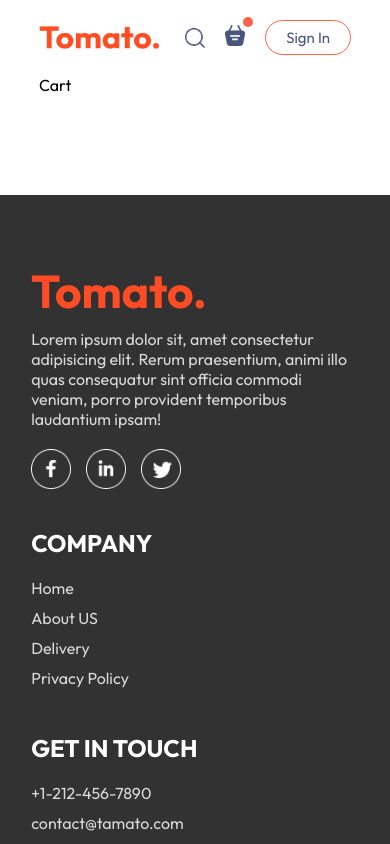
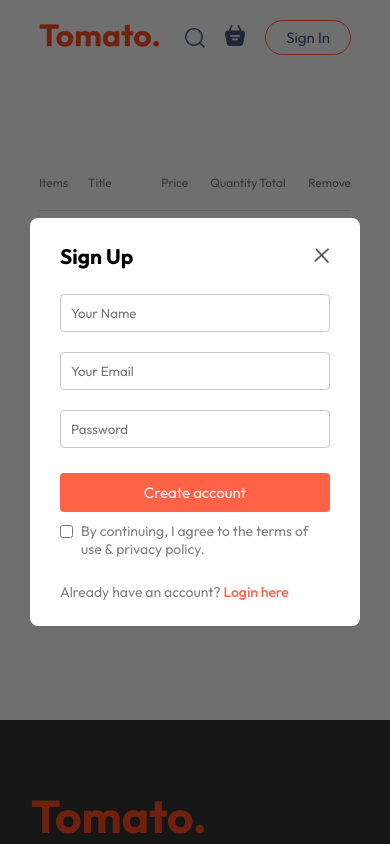
Before and after one commit to parvinder-singh-2/food-del, a React (Vite) app in the folder frontend/: page /cart in a window 390 px wide. Both pictures are taken after a click on the button "Sign In". Shown: the top 844 px of the page. Built offline with nearby package versions, Linux system fonts and the light colour scheme.

Commit message:
created cart funtionality

```diff
--- a/frontend/src/App.jsx
+++ b/frontend/src/App.jsx
@@ -1,17 +1,22 @@
-import React from 'react'
+import React, { useState } from 'react'
 import Navbar from './components/navbar/Navbar'
 import { Routes, Route } from 'react-router-dom'
 import Home from './pages/Home/Home'
 import Cart from './pages/Cart/Cart'
 import PlaceOrder from './pages/PlaceOrder/PlaceOrder'
 import Footer from './components/Footer/Footer'
+import LoginPopup from './components/LoginPopup/LoginPopup'
 
 
 const App = () => {
+
+  const [showLogin, setShowLogin] = useState(false)
+
   return (
     <>
+    {showLogin ? <LoginPopup setShowLogin={setShowLogin}/> : <></>}
     <div className="app">
-      <Navbar />
+      <Navbar  setShowLogin={setShowLogin}/>
       <Routes>
         <Route path="/" element={<Home />} />
         <Route path="/cart" element={<Cart />} />
--- /dev/null
+++ b/frontend/src/components/LoginPopup/LoginPopup.css
@@ -0,0 +1,74 @@
+.login-popup{
+    position: absolute;
+    z-index: 1;
+    width: 100%;
+    height: 100%;
+    background-color: #00000090;
+    display: grid;
+}
+
+.login-popup-container{
+    place-self: center;
+    width: max(23vw, 330px);
+    color: #808080;
+    background-color: white;
+    display: flex;
+    flex-direction: column;
+    gap: 25px;
+    padding: 25px 30px;
+    border-radius: 8px;
+    font-size: 14px;
+    animation: fadeIn 0.5s;
+}
+
+.login-popup-title {
+    display: flex;
+    justify-content: space-between;
+    align-items: center;
+    color: #000;
+}
+
+.login-popup-title img {
+    width: 16px;
+    cursor: pointer;
+}
+
+.login-popup-inputs {
+    display: flex;
+    flex-direction: column;
+    gap: 20px;
+}
+
+.login-popup-inputs input {
+    outline: none;
+    border: 1px solid #c9c9c9;
+    padding: 10px;
+    border-radius: 4px;
+}
+
+.login-popup-container button {
+    border: none;
+    padding: 10px;
+    border-radius: 4px;
+    color: white;
+    background-color: tomato;
+    font-size: 15px;
+    cursor: pointer;
+}
+
+.login-popup-condition{
+    display: flex;
+    align-items: start;
+    gap: 8px;
+    margin-top: -15px;
+}
+
+.login-popup-condition input{
+    margin-top: 3px;
+}
+
+.login-popup p span {
+    color: tomato;
+    font-weight: 500;
+    cursor: pointer;
+}
--- /dev/null
+++ b/frontend/src/components/LoginPopup/LoginPopup.jsx
@@ -0,0 +1,34 @@
+import React, { useState } from 'react'
+import "./LoginPopup.css"
+import {assets} from "../../assets/assets"
+
+const LoginPopup = ({setShowLogin}) => {
+
+    const [currState, setCurrState] =useState("Sign Up")
+
+  return (
+    <div className="login-popup">
+        <form action="" className="login-popup-container">
+            <div className="login-popup-title">
+                <h2>{currState}</h2>
+                <img onClick={() => setShowLogin(false)} src={assets.cross_icon} alt="" />
+            </div>
+            <div className="login-popup-inputs">
+                {currState==="Login" ? <></> : <input type="text" placeholder='Your Name' required />}
+                <input type="email" placeholder='Your Email' required />
+                <input type="password" placeholder='Password' required />
+            </div>
+            <button>{currState==="Sign Up"? "Create account" : "Login"}</button>
+            <div className="login-popup-condition">
+                <input type="checkbox" required />
+                <p>By continuing, I agree to the terms of use & privacy policy.</p>
+            </div>
+            {currState==="Login" ?
+            <p>Create a new account? <span onClick={() => setCurrState("Sign Up")}>Click here</span></p>
+            : <p>Already have an account? <span onClick={() => setCurrState("Login")}>Login here</span></p>}
+        </form>
+    </div>
+  )
+}
+
+export default LoginPopup
--- a/frontend/src/components/navbar/Navbar.jsx
+++ b/frontend/src/components/navbar/Navbar.jsx
@@ -1,25 +1,30 @@
-import { useState } from "react";
+import { useContext, useState } from "react";
 import "./navbar.css";
+import {Link} from "react-router-dom"
+import { StoreContext } from "../../context/StoreContext";
 
-const Navbar = () => {
+const Navbar = ({setShowLogin}) => {
 
   const [menu, Setmenu] = useState("home");
+
+  const {getTotalCartAmount} = useContext(StoreContext)
+
   return (
     <div className="navbar">
-        <img src="logo.png" alt="" className="logo" />
+        <Link to="/"><img src="logo.png" alt="" className="logo" /></Link>
         <ul className="navbar-menu">
-          <li onClick={() => Setmenu("home")} className={menu==="home"?"active":""}>home</li>
-          <li onClick={() => Setmenu("menu")} className={menu==="menu"?"active":""}>menu</li>
-          <li onClick={() => Setmenu("mobile-app")} className={menu==="mobile-app"?"active":""}>mobile-app</li>
-          <li onClick={() => Setmenu("contact-us")} className={menu==="contact-us"?"active":""}>contact us</li>
+          <Link to="/" onClick={() => Setmenu("home")} className={menu==="home"?"active":""}>home</Link>
+          <a href="#explore-menu" onClick={() => Setmenu("menu")} className={menu==="menu"?"active":""}>menu</a>
+          <a href="#app-download" onClick={() => Setmenu("mobile-app")} className={menu==="mobile-app"?"active":""}>mobile-app</a>
+          <a href="#footer" onClick={() => Setmenu("contact-us")} className={menu==="contact-us"?"active":""}>contact us</a>
         </ul>
         <div className="navbar-right">
           <img src="search_icon.png" alt="" />
           <div className="navbar-search-icon">
-            <img src="basket_icon.png" alt="" />
-            <div className="dot"></div>
+            <Link to="/cart"><img src="basket_icon.png" alt="" /></Link>
+            <div className={getTotalCartAmount() === 0 ? "" : "dot"}></div>
           </div>
-          <button>Sign In</button>
+          <button onClick={()=> setShowLogin(true)} >Sign In</button>
         </div>
     </div>
   )
--- a/frontend/src/context/StoreContext.jsx
+++ b/frontend/src/context/StoreContext.jsx
@@ -21,9 +21,16 @@
         setCartItems((prev) => ({...prev, [itemId]:prev[itemId]-1}))
     }
 
-    useEffect(() => {
-        console.log(cartItems)
-    }, [cartItems])
+    const getTotalCartAmount = () => {
+        let totalAmount = 0;
+        for(const item in cartItems) {
+            if (cartItems[item] > 0) {
+                let itemInfo = food_list.find((product) => product._id === item);
+                totalAmount += itemInfo.price*cartItems[item];
+            }
+        }
+        return totalAmount;
+    }
 
     const contextValue = {
         food_list,
@@ -31,6 +38,7 @@
         setCartItems,
         addToCart,
         removeFromCart,
+        getTotalCartAmount,
 
     }
     return (
--- a/frontend/src/index.css
+++ b/frontend/src/index.css
@@ -6,6 +6,7 @@
   margin: 0;
   box-sizing: border-box;
   font-family: Outfit, sans-serif;
+  scroll-behavior: smooth;
 }
 
 body {
--- a/frontend/src/pages/Cart/Cart.css
+++ b/frontend/src/pages/Cart/Cart.css
@@ -0,0 +1,109 @@
+.cart{
+    margin-top: 100px;
+}
+
+.cart-items-title{
+    display: grid;
+    grid-template-columns: 1fr 1.5fr 1fr 1fr 1fr 0.5fr;
+    align-items: center;
+    color: gray;
+    font-size: max(1vw, 12px);
+}
+
+.cart-items-item{
+    margin: 10px 0;
+    color: black;
+    padding-top: 20px;
+}
+
+.cart-items-item img {
+    width: 5vw;
+    border-radius: 20%;
+}
+.cart hr {
+    height: 1px;
+    background-color: #e2e2e2;
+    border: none;
+}
+
+.cart-items-item .cross{
+    cursor: pointer;
+}
+
+.cart-bottom{
+    margin-top: 80px;
+    display: flex;
+    justify-content: space-between;
+    gap: max(12vw, 20px);
+}
+
+.cart-total{
+    flex: 1;
+    display: flex;
+    flex-direction: column;
+    gap: 20px;
+}
+
+.cart-total-details{
+    display: flex;
+    justify-content: space-between;
+    color: #555;
+}
+
+.cart-total hr{
+    margin: 10px 0px;
+
+}
+
+.cart-total button{
+    border: none;
+    color: white;
+    background-color: tomato;
+    width: max(15vw, 200px);
+    padding: 12px 0px;
+    border-radius: 4px;
+    cursor: pointer;
+}
+
+.cart-promocode{
+    flex: 1;
+}
+
+.cart-promocode p{
+    color: #555;
+}
+
+.cart-promocode-input {
+    margin-top: 10px;
+    display: flex;
+    justify-content: space-between;
+    align-items: center;
+    background-color: #eaeaea;
+    border-radius: 4px;
+}
+
+.cart-promocode-input input{
+    background: transparent;
+    border: none;
+    outline: none;
+    padding-left: 10px;
+}
+
+.cart-promocode-input button{
+    width: max(10vw, 150px);
+    padding: 12px 5px;
+    background-color: black;
+    border: none;
+    color: white;
+    border-radius: 4px;
+}
+
+@media (max-width: 750px) {
+    .cart-bottom{
+        flex-direction: column-reverse;
+    }
+
+    .cart-promocode{
+        justify-content: start;
+    }
+}
--- a/frontend/src/pages/Cart/Cart.jsx
+++ b/frontend/src/pages/Cart/Cart.jsx
@@ -1,8 +1,74 @@
+import { useContext } from "react";
 import "./Cart.css";
+import { StoreContext } from "../../context/StoreContext"
 
 const Cart = () => {
+
+  const {cartItems, food_list, removeFromCart, getTotalCartAmount} = useContext(StoreContext);
+
   return (
-    <div>Cart</div>
+    <div className="cart">
+      <div className="cart-items">
+        <div className="cart-items-title">
+          <p>Items</p>
+          <p>Title</p>
+          <p>Price</p>
+          <p>Quantity</p>
+          <p>Total</p>
+          <p>Remove</p>
+        </div>
+        <br />
+        <hr />
+        {food_list.map((item, index) => {
+          if(cartItems[item._id]>0) {
+            return (
+              <>
+              <div className="cart-items-title cart-items-item">
+                <img src={item.image} alt="" />
+                <p>{item.name}</p>
+                <p>${item.price}</p>
+                <p>{cartItems[item._id]}</p>
+                <p>${item.price* cartItems[item._id]}</p>
+                <p onClick={() => removeFromCart(item._id)} className="cross">x</p>
+              </div>
+              <hr />
+              </>
+            )
+          }
+        })}
+      </div>
+      <div className="cart-bottom">
+        <div className="cart-total">
+          <h2>Cart Total</h2>
+          <div className="">
+            <div className="cart-total-details">
+              <p>Sub Total</p>
+              <p>${getTotalCartAmount()}</p>
+            </div>
+            <hr />
+            <div className="cart-total-details">
+              <p>Delivery Fee</p>
+              <p>${2}</p>
+            </div>
+            <hr />
+            <div className="cart-total-details">
+              <b>Total</b>
+              <b>${getTotalCartAmount() +2}</b>
+            </div>
+          </div>
+            <button>PROCEED TO CHECKOUT</button>
+        </div>
+        <div className="cart-promocode">
+          <div className="">
+            <p>If you have a promo code, Enter it here</p>
+            <div className="cart-promocode-input">
+              <input type="text" placeholder="Promo Code" />
+              <button>Submit</button>
+            </div>
+          </div>
+        </div>
+      </div>
+    </div>
   )
 }
 
```
